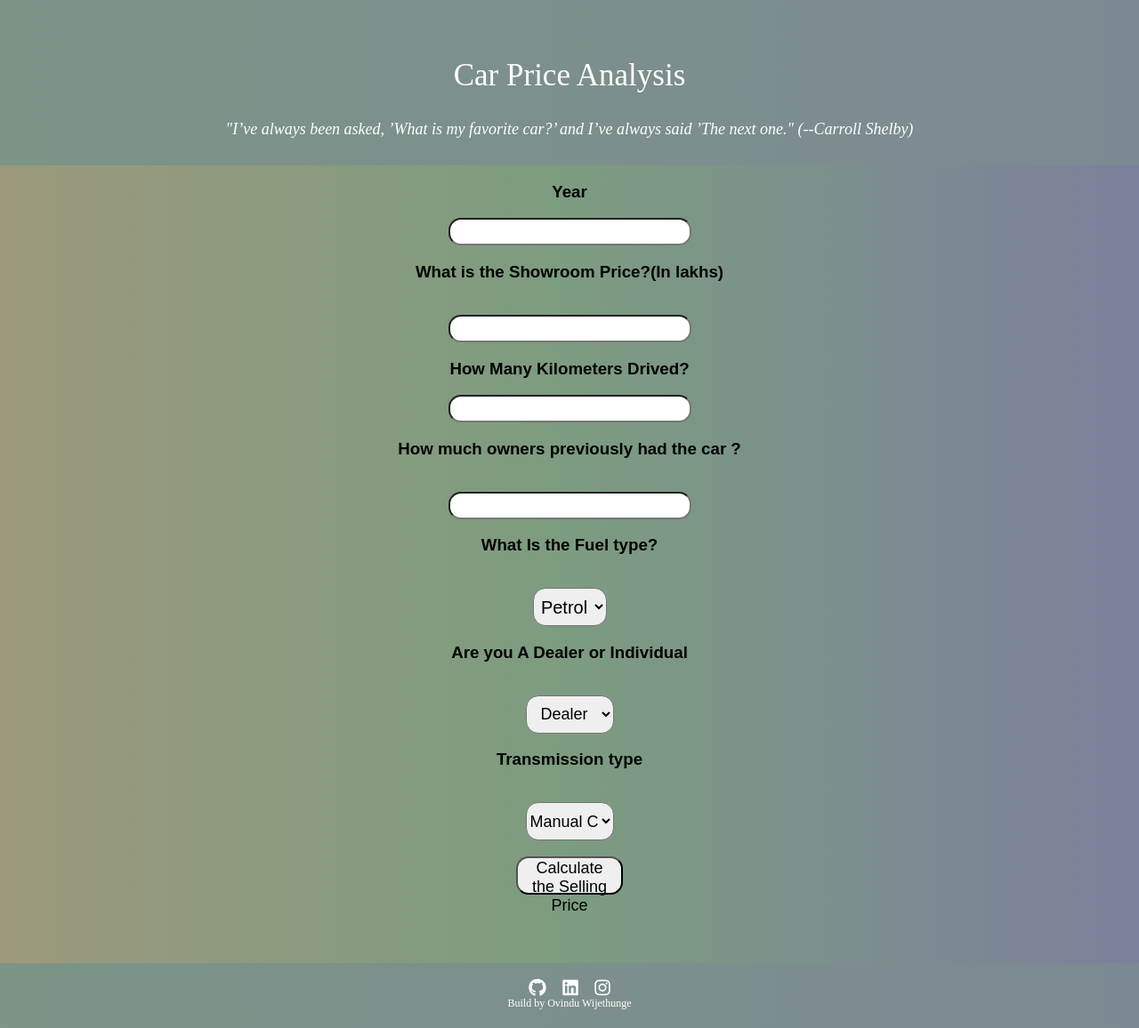
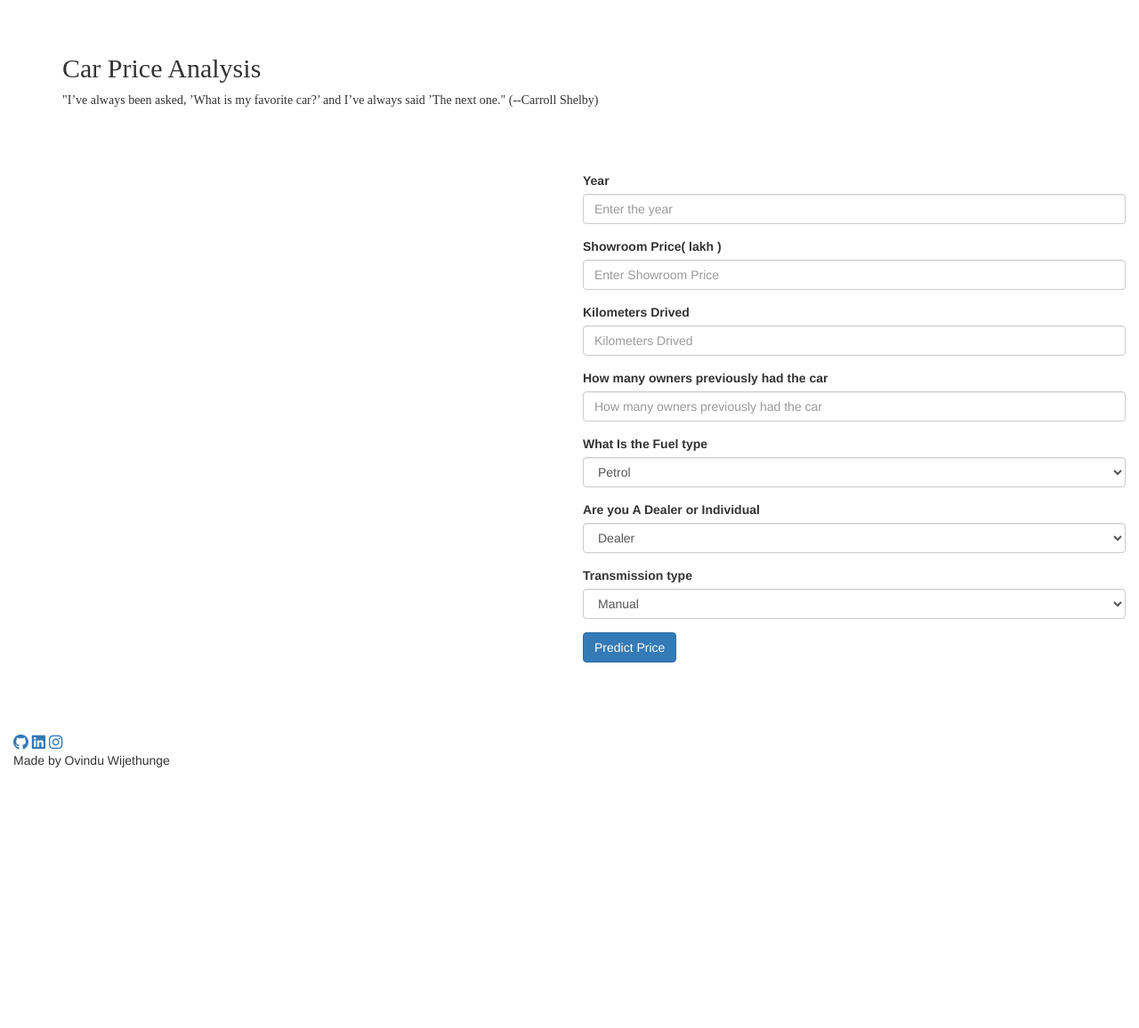
Before and after one commit to OvinduWijethunge/car-price-prediction-deployment, a Flask app: page / in a window 1280 px wide. Shown: the whole page at 89% size. After the commit the page ends 863 px from the top, so only its background shows below. Run offline with Flask 2, Linux system fonts and the light colour scheme; parts of the project's set-up code (start-up, migrations or seed data) failed here and were passed over; some libraries are stand-ins or nearby versions.

Commit message:
removed css

```diff
--- a/app.py
+++ b/app.py
@@ -23,7 +23,7 @@ def predict():
         Kms_Driven2=np.log(Kms_Driven)
         Owner=int(request.form['Owner'])
         Fuel_Type_Petrol=request.form['Fuel_Type_Petrol']
-        if(Fuel_Type_Petrol=='Petrol'):
+        if(Fuel_Type_Petrol=='0'):
                 Fuel_Type_Petrol=1
                 Fuel_Type_Diesel=0
         else:
@@ -31,21 +31,21 @@ def predict():
             Fuel_Type_Diesel=1
         Year=2020-Year
         Seller_Type_Individual=request.form['Seller_Type_Individual']
-        if(Seller_Type_Individual=='Individual'):
+        if(Seller_Type_Individual=='1'):
             Seller_Type_Individual=1
         else:
             Seller_Type_Individual=0
         Transmission_Mannual=request.form['Transmission_Mannual']
-        if(Transmission_Mannual=='Mannual'):
+        if(Transmission_Mannual=='0'):
             Transmission_Mannual=1
         else:
             Transmission_Mannual=0
         prediction=model.predict([[Present_Price,Kms_Driven2,Owner,Year,Fuel_Type_Diesel,Fuel_Type_Petrol,Seller_Type_Individual,Transmission_Mannual]])
         output=round(prediction[0],2)
         if output<0:
-            return render_template('index.html',prediction_texts="Sorry you cannot sell this car")
+            return render_template('result.html',prediction_texts="Sorry you cannot sell this car")
         else:
-            return render_template('index.html',prediction_text="You Can Sell The Car at {}".format(output))
+            return render_template('result.html',prediction_text="You Can Sell The Car at {}".format(output))
     else:
         return render_template('index.html')
 
--- a/static/styles.css
+++ b/static/styles.css
@@ -7,7 +7,7 @@ html{
 .container{
     padding: 30px;
 	position: relative;
-	background: linear-gradient(0.25turn, #9c997c, #7c9c80, #7c809c);
+	background: linear-gradient(0.25turn, #c4ffa8,#a8ffe2, #f5ffa8);
 	background-size: 500% 500%;
 	animation: change-gradient 10s ease-in-out infinite;
 }
@@ -171,8 +171,8 @@ body{
 .footer{
 	flex-shrink: 0;
 	position: relative;
-	padding: 20px;
-	background: linear-gradient(0.25turn, #9c997c, #7c9c80, #7c809c);
+
+
 	background-size: 500% 500%;
 	animation: change-gradient 10s ease-in-out infinite;
 }
--- a/templates/index.html
+++ b/templates/index.html
@@ -1,74 +1,112 @@
-<!DOCTYPE html>
+<!doctype html>
 <html lang="en">
+  <head>
+        <title>CAR PRICE PREDICTOR</title>
 
-<head>
+    <!-- Required meta tags -->
     <meta charset="utf-8">
-    <title>CAR PRICE PREDICTOR</title>
-	<meta name="viewport" content="width=device-width, initial-scale=1">
-    <link rel="shortcut icon" href="{{ url_for('static', filename='car.png') }}">
-    <link rel="stylesheet" type="text/css" href="{{ url_for('static', filename='styles.css') }}">
-    <script src="https://kit.fontawesome.com/5f3f547070.js" crossorigin="anonymous"></script>
-    <link href="https://fonts.googleapis.com/css2?family=Pacifico&display=swap" rel="stylesheet">
+    <meta name="viewport" content="width=device-width, initial-scale=1, shrink-to-fit=no">
+    <link rel="icon" href="../static/img/health.ico">
+    <!-- Bootstrap CSS -->
+      <script src="https://kit.fontawesome.com/5f3f547070.js" crossorigin="anonymous"></script>
+		<link href="https://fonts.googleapis.com/css2?family=Pacifico&display=swap" rel="stylesheet">
 
-</head>
+   <link rel="stylesheet" href="https://maxcdn.bootstrapcdn.com/bootstrap/3.4.1/css/bootstrap.min.css">
+  <script src="https://ajax.googleapis.com/ajax/libs/jquery/3.5.1/jquery.min.js"></script>
+  <script src="https://maxcdn.bootstrapcdn.com/bootstrap/3.4.1/js/bootstrap.min.js"></script>
 
-<body>
 
-    <!-- Website Title -->
-    	<div class="container">
+  </head>
+  <body class="element">
+    <header>
+
+      <!--Mask-->
+      <div id="intro" class="container-fluid view ">
+           <br>
+          <br>
+        <div class="container">
             <h2 class='container-heading'><span class="heading_font"><p style="font-family:Lucida Sans Typewriter">Car Price Analysis</p></span></h2>
             <div class='description'>
     			<p style="font-family:Goudy Old Style">"I’ve always been asked, ’What is my favorite car?’ and I’ve always said ’The next one." (--Carroll Shelby)</p>
     		</div>
     	</div>
+        <div class="row mb-5">
+          <div class="col-lg-6 col-md-6 col-12 my-auto">
+           <!-- <img src="../static/img/liver.jpg" class="float-left"> -->
 
-    <div class="ml-container">
-        <form action="{{ url_for('predict')}}" method="post">
-            <h3>Year</h3>
-            <input id="first" name="Year" type="number ">
-            <h3>What is the Showroom Price?(In lakhs)</h3><br><input id="second" name="Present_Price" required="required">
-            <h3>How Many Kilometers Drived?</h3><input id="third" name="Kms_Driven" required="required">
-            <h3>How much owners previously had the car ?</h3><br><input id="fourth" name="Owner" required="required">
-            <h3>What Is the Fuel type?</h3><br><select name="Fuel_Type_Petrol" id="fuel" required="required">
-                <option value="Petrol">Petrol</option>
-                <option value="Diesel">Diesel</option>
-                <option value="Diesel">CNG</option>
-            </select>
-            <h3>Are you A Dealer or Individual</h3><br><select name="Seller_Type_Individual" id="resea" required="required">
-                <option value="Dealer">Dealer</option>
-                <option value="Individual">Individual</option>
-            </select>
-            <h3>Transmission type</h3><br><select name="Transmission_Mannual" id="research" required="required">
-                <option value="Mannual">Manual Car</option>
-                <option value="Automatic">Automatic Car</option>
-            </select>
-            <br><br><button id="sub" type="submit ">Calculate the Selling Price</button>
-            <br>
+          </div>
+          <div class="col-lg-6 col-md-6 col-12">
+            <form action="{{ url_for('predict') }}" method="POST">
+              <div class="form-group">
+                <!-- TODO : Year to accept only year date picker -->
+                <br><br><br>
+                <label for="Year">Year</label>
+                <input class="form-control" type="number" id="Year" name="Year" required="required" placeholder="Enter the year">
+                </div>
+              <div class="form-group">
+                <label for="Present_Price">Showroom Price( lakh )</label>
+                <input class="form-control" type="number" step="any" id="Present_Price" name="Present_Price" required="required" placeholder="Enter Showroom Price">
+              </div>
+              <div class="form-group">
+                <label for="Kms_Driven">Kilometers Drived</label>
+                <input class="form-control" type="number" id="Kms_Driven" name="Kms_Driven" required="required" placeholder="Kilometers Drived">
+              </div>
+              <div class="form-group">
+                <label for="Owner">How many owners previously had the car</label>
+                <input class="form-control" type="number" id="Owner" name="Owner" required="required" placeholder="How many owners previously had the car">
+              </div>
 
+                <div class="form-group">
+                <label for="Fuel_Type_Petrol">What Is the Fuel type</label>
+                <select class="form-control" type="number" id="Fuel_Type_Petrol" name="Fuel_Type_Petrol" required="required" placeholder="What Is the Fuel type">
+                <option value="0">Petrol</option>
+                <option value="1">Diesel</option>
+            	</select>
+              </div>
 
+                <div class="form-group">
+                <label for="Seller_Type_Individual">Are you A Dealer or Individual</label>
+                <select class="form-control" type="number" id="Seller_Type_Individual" name="Seller_Type_Individual" required="required" placeholder="Are you A Dealer or Individual">
+                <option value="0">Dealer</option>
+                <option value="1">Individual</option>
+            	</select>
+              </div>
 
+                <div class="form-group">
+                <label for="Transmission_Mannual">Transmission type</label>
+                <select class="form-control" type="number" id="Transmission_Mannual" name="Transmission_Mannual" required="required" placeholder="Transmission type">
+                <option value="0">Manual</option>
+                <option value="1">Auto</option>
+            	</select>
+              </div>
 
-        </form>
-
-
-
-        <br><br><h3>{{ prediction_text }}<h3>
-    </div>
-
-
-         <div class='footer'>
+              <button type="submit" class="btn btn-primary">Predict Price</button>
+            </form>
+          </div>
+        </div>
+      </div>
+      <!--/.Mask-->
+    </header>
+       <br>
+      <br>
+      <br>
+      <br>
+      <div class="container-fluid">
+       <div class='footer'>
            <div class="contact">
                <a target="_blank" href="https://github.com/OvinduWijethunge"><i class="fab fa-github fa-lg contact-icon"></i></a>
                <a target="_blank" href="https://www.linkedin.com/in/ovinduwijethunge/"><i class="fab fa-linkedin fa-lg contact-icon"></i></a>
                <a target="_blank" href="https://www.instagram.com/ovindu_vesuvius/"><i class="fab fa-instagram fa-lg contact-icon"></i></a>
            </div>
-           <p class='footer-description'>Build by Ovindu Wijethunge</p>
+           <p class='footer-description'>Made by Ovindu Wijethunge</p>
        </div>
+      </div>
 
-
-
-
-
-</body>
-
+    <script src='https://kit.fontawesome.com/a076d05399.js'></script>
+    <!-- Optional JavaScript -->
+    <!-- jQuery first, then Popper.js, then Bootstrap JS -->
+    <script src="https://code.jquery.com/jquery-3.3.1.slim.min.js" integrity="sha384-q8i/X+965DzO0rT7abK41JStQIAqVgRVzpbzo5smXKp4YfRvH+8abtTE1Pi6jizo" crossorigin="anonymous"></script>
+    <script src="https://cdnjs.cloudflare.com/ajax/libs/popper.js/1.14.7/umd/popper.min.js" integrity="sha384-UO2eT0CpHqdSJQ6hJty5KVphtPhzWj9WO1clHTMGa3JDZwrnQq4sF86dIHNDz0W1" crossorigin="anonymous"></script>
+    <script src="https://stackpath.bootstrapcdn.com/bootstrap/4.3.1/js/bootstrap.min.js" integrity="sha384-JjSmVgyd0p3pXB1rRibZUAYoIIy6OrQ6VrjIEaFf/nJGzIxFDsf4x0xIM+B07jRM" crossorigin="anonymous"></script>
+  </body>
 </html>
```
Also changed, not shown: templates/result.html (added, +41 -0 lines).
